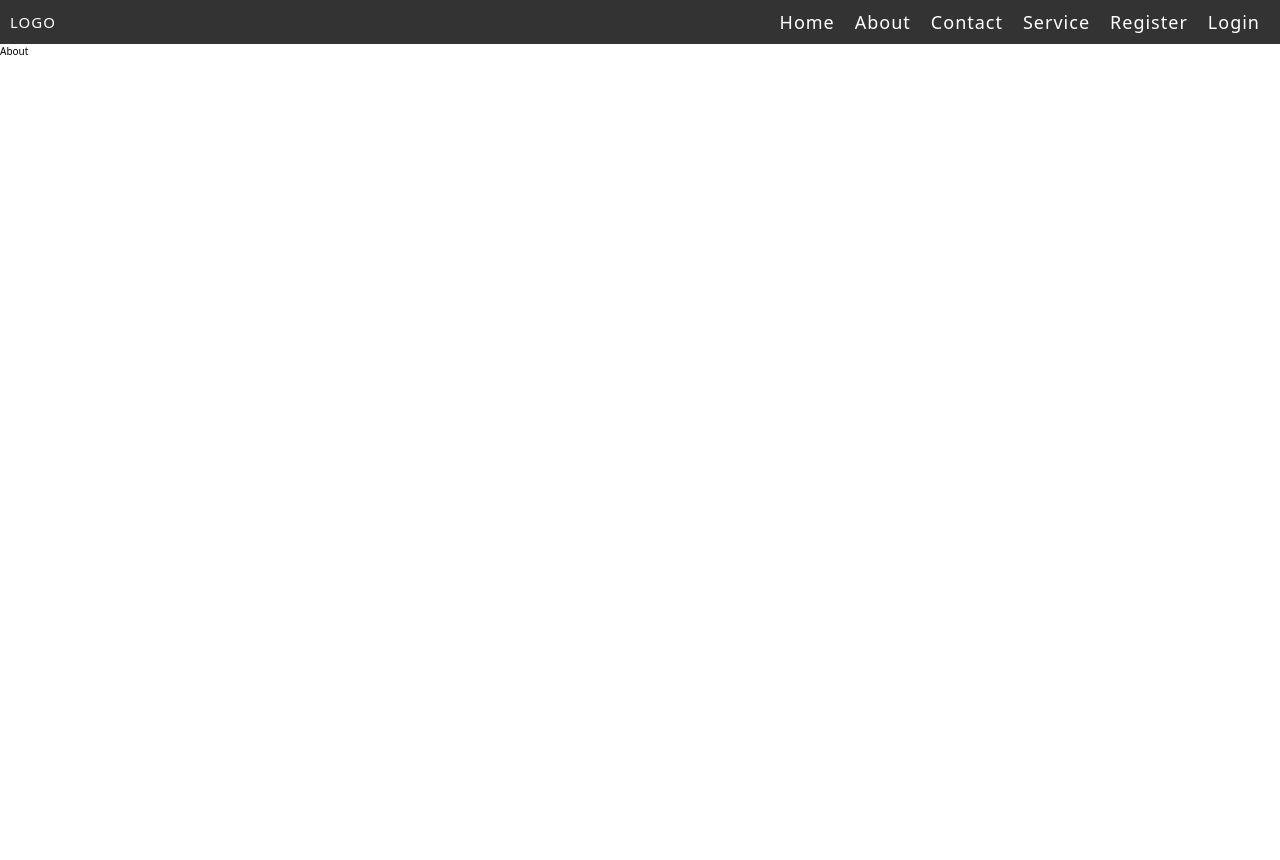
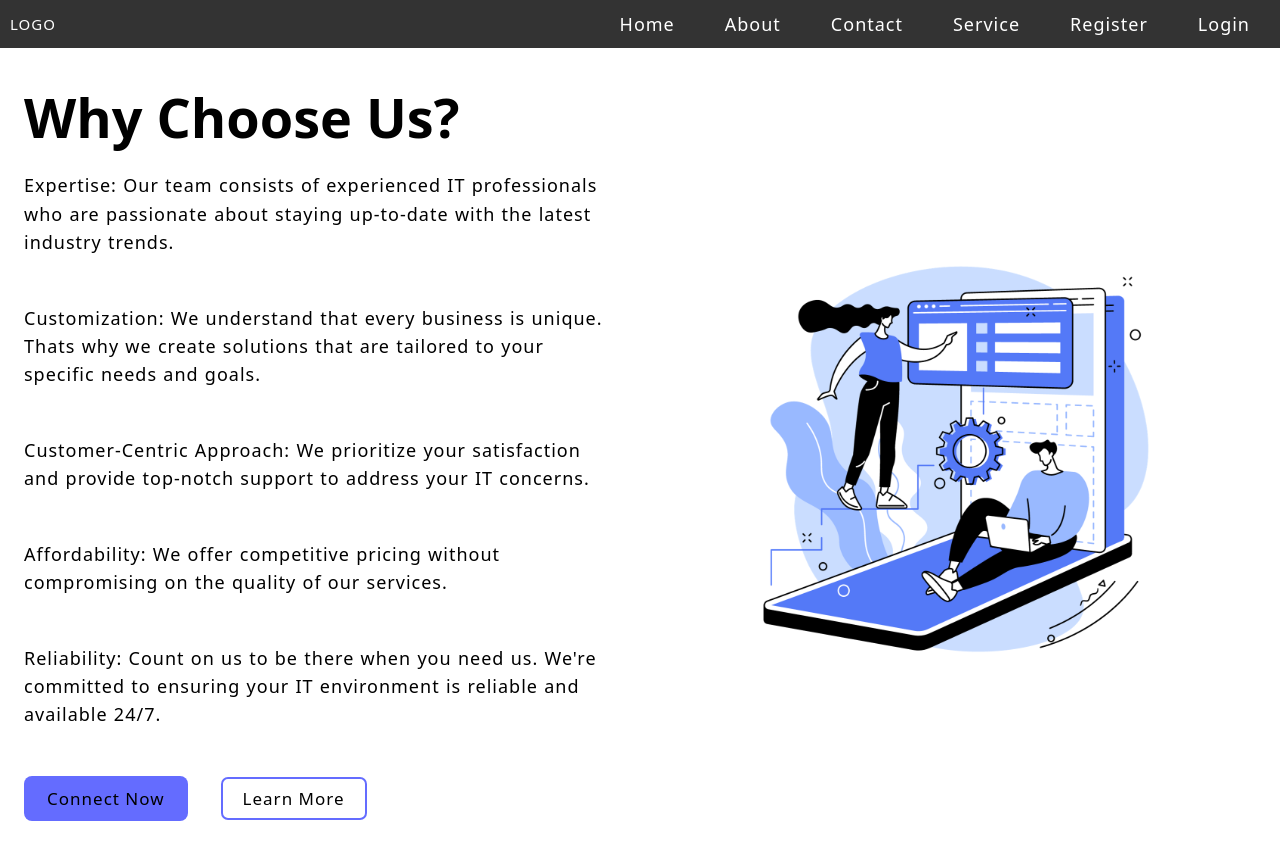
Before and after one commit to kumar-parajuli/Mern2023, a React (Create React App) app: page /about in a window 1280 px wide. Before the commit the page ends 800 px from the top, so only its background shows below. Built offline with nearby package versions, Linux system fonts and the light colour scheme; no server answers.

Commit message:
code cleanup by changing code

```diff
--- a/src/App.js
+++ b/src/App.js
@@ -8,6 +8,7 @@ import Login from "./pages/Login";
 import Register from "./pages/Register";
 import Navebar from "./Components/Navebar";
 import Logout from "./pages/Logout";
+import { Error } from "./pages/Error";
 
 function App() {
   return (
@@ -21,6 +22,7 @@ function App() {
         <Route path="/login" element={<Login />} />
         <Route path="/register" element={<Register />} />
         <Route path="/logout" element={<Logout />} />
+        <Route path="*" element={<Error />} />
       </Routes>
     </BrowserRouter>
   );
--- a/src/Components/Navebar.js
+++ b/src/Components/Navebar.js
@@ -1,8 +1,10 @@
 import React from "react";
 import { NavLink } from "react-router-dom";
 import { useAuth } from "../store/auth";
-const Navebar = () => {
+
+const Navbar = () => {
   const { isLoggedIn } = useAuth();
+
   const navStyle = {
     display: "flex",
     justifyContent: "space-between",
@@ -23,6 +25,13 @@ const Navebar = () => {
     textDecoration: "none",
     color: "#fff",
     margin: "0 1rem",
+    padding: "0.5rem 1rem",
+    borderRadius: "5px",
+    transition: "background 0.3s ease",
+  };
+
+  const activeStyle = {
+    background: "#555",
   };
 
   return (
@@ -33,37 +42,71 @@ const Navebar = () => {
             LOGO
           </NavLink>
         </div>
-        <nav style={{ display: "flex", justifyContent: "space-end" }}>
-          <NavLink to="/" style={navLinkStyle}>
+        <nav style={{ display: "flex", justifyContent: "flex-end" }}>
+          <ul style={{ listStyle: "none", display: "flex", gap: "1rem" }}>
+            <li>
+              <NavLink to="/" style={navLinkStyle} activeStyle={activeStyle}>
                 Home
               </NavLink>
-          <NavLink to="/about" style={navLinkStyle}>
+            </li>
+            <li>
+              <NavLink
+                to="/about"
+                style={navLinkStyle}
+                activeStyle={activeStyle}>
                 About
               </NavLink>
-          <NavLink to="/contact" style={navLinkStyle}>
+            </li>
+            <li>
+              <NavLink
+                to="/contact"
+                style={navLinkStyle}
+                activeStyle={activeStyle}>
                 Contact
               </NavLink>
-          <NavLink to="/service" style={navLinkStyle}>
+            </li>
+            <li>
+              <NavLink
+                to="/service"
+                style={navLinkStyle}
+                activeStyle={activeStyle}>
                 Service
               </NavLink>
+            </li>
             {isLoggedIn ? (
-            <NavLink to="/logout" style={navLinkStyle}>
+              <li>
+                <NavLink
+                  to="/logout"
+                  style={navLinkStyle}
+                  activeStyle={activeStyle}>
                   Logout
                 </NavLink>
+              </li>
             ) : (
               <>
-              <NavLink to="/register" style={navLinkStyle}>
+                <li>
+                  <NavLink
+                    to="/register"
+                    style={navLinkStyle}
+                    activeStyle={activeStyle}>
                     Register
                   </NavLink>
-              <NavLink to="/login" style={navLinkStyle}>
+                </li>
+                <li>
+                  <NavLink
+                    to="/login"
+                    style={navLinkStyle}
+                    activeStyle={activeStyle}>
                     Login
                   </NavLink>
+                </li>
               </>
             )}
+          </ul>
         </nav>
       </div>
     </header>
   );
 };
 
-export default Navebar;
+export default Navbar;
--- a/src/index.css
+++ b/src/index.css
@@ -132,6 +132,82 @@ button {
     }
   }
 }
+/* error page  */
+#error-page {
+  display: flex;
+  align-items: center;
+  justify-content: center;
+}
+#error-page .content {
+  max-width: 70rem;
+  text-align: center;
+}
+.content h2.header {
+  font-size: 18vw;
+  line-height: 1em;
+  animation: animate 10s ease-in-out infinite;
+  background: -webkit-repeating-linear-gradient(
+    -60deg,
+    #71b7e6,
+    var(--btn-color),
+    #b98acc,
+    #ee8176,
+    #b98acc,
+    var(--btn-color),
+    #9b59b6
+  );
+  background-size: 500%;
+  -webkit-background-clip: text;
+  -webkit-text-fill-color: transparent;
+  text-shadow: 1px 1px 2px rgba(255, 255, 255, 0.25);
+  position: relative;
+  -webkit-animation: animate 10s ease-in-out infinite;
+}
+
+@keyframes animate {
+  0% {
+    background-position: 0 0;
+  }
+  25% {
+    background-position: 100% 0;
+  }
+  50% {
+    background-position: 100% 100%;
+  }
+  75% {
+    background-position: 0% 100%;
+  }
+  100% {
+    background-position: 0% 0%;
+  }
+}
+.content h4 {
+  margin-bottom: 20px;
+  text-transform: uppercase;
+  font-size: 2rem;
+}
+
+.content .btns {
+  margin: 25px 0;
+  display: inline-flex;
+  justify-content: center;
+}
+.content .btns a {
+  display: inline-block;
+  margin: 0 10px;
+  text-decoration: none;
+  border: 2px solid var(--btn-color);
+  color: var(--btn-color);
+  font-weight: 500;
+  padding: 10px 25px;
+  border-radius: 25px;
+  text-transform: uppercase;
+  transition: all 0.3s ease;
+}
+.content .btns a:hover {
+  background: var(--btn-color);
+  color: #fff;
+}
 
 /***** End Hero  *****/
 
--- a/src/pages/About.js
+++ b/src/pages/About.js
@@ -1,7 +1,60 @@
-import React from "react";
+import { NavLink } from "react-router-dom";
+// import { Analytics } from "../components/Analytics";
 
-const About = () => {
-  return <div>About</div>;
+export const About = () => {
+  return (
+    <>
+      <main>
+        <section className="section-hero">
+          <div className="container grid grid-two-cols">
+            <div className="hero-content">
+              {/* <p>We care to cure your Health</p> */}
+
+              <h1>Why Choose Us? </h1>
+              <p>
+                Expertise: Our team consists of experienced IT professionals who
+                are passionate about staying up-to-date with the latest industry
+                trends.
+              </p>
+              <p>
+                Customization: We understand that every business is unique.
+                Thats why we create solutions that are tailored to your specific
+                needs and goals.
+              </p>
+              <p>
+                Customer-Centric Approach: We prioritize your satisfaction and
+                provide top-notch support to address your IT concerns.
+              </p>
+              <p>
+                Affordability: We offer competitive pricing without compromising
+                on the quality of our services.
+              </p>
+              <p>
+                Reliability: Count on us to be there when you need us. We're
+                committed to ensuring your IT environment is reliable and
+                available 24/7.
+              </p>
+              <div className="btn btn-group">
+                <NavLink to="/contact">
+                  <button className="btn"> Connect Now</button>
+                </NavLink>
+                <button className="btn secondary-btn">learn more</button>
+              </div>
+            </div>
+            <div className="hero-image">
+              <img
+                src="/images/about.png"
+                alt="coding buddies "
+                width="400"
+                height="500"
+              />
+            </div>
+          </div>
+        </section>
+      </main>
+
+      {/* <Analytics /> */}
+    </>
+  );
 };
-
 export default About;
--- a/src/pages/Contact.js
+++ b/src/pages/Contact.js
@@ -1,11 +1,21 @@
 import { useState } from "react";
+import { useAuth } from "../store/auth";
 export const Contact = () => {
   const [contact, setContact] = useState({
     username: "",
     email: "",
     message: "",
   });
-
+  const [userData, setUserData] = useState(true);
+  const { user } = useAuth();
+  if (userData && user) {
+    setContact({
+      username: user.username,
+      email: user.email,
+      message: "",
+    });
+    setUserData(false);
+  }
   // lets tackle our handleInput
   const handleInput = (e) => {
     const name = e.target.name;
--- /dev/null
+++ b/src/pages/Error.js
@@ -0,0 +1,23 @@
+import { NavLink } from "react-router-dom";
+
+export const Error = () => {
+  return (
+    <>
+      <section id="error-page">
+        <div className=" content">
+          <h2 className="header">404</h2>
+          <h4>Sorry! Page not found</h4>
+          <p>
+            Oops! It seems like the page you're trying to access doesn't exist.
+            If you believe there's an issue, feel free to report it, and we'll
+            look into it.
+          </p>
+          <div className="btns">
+            <NavLink to="/">return home</NavLink>
+            <NavLink to="/contact">report problem</NavLink>
+          </div>
+        </div>
+      </section>
+    </>
+  );
+};
--- a/src/pages/Login.js
+++ b/src/pages/Login.js
@@ -12,8 +12,8 @@ const Login = () => {
 
   const navigate = useNavigate();
   const { storeTokenInLS } = useAuth();
+  // let handle the input field value
   const handleInput = (e) => {
-    console.log(e);
     let name = e.target.name;
     let value = e.target.value;
 
@@ -22,6 +22,7 @@ const Login = () => {
       [name]: value,
     });
   };
+  // let handle the form submission
 
   const handleSubmit = async (e) => {
     e.preventDefault();
--- a/src/pages/Register.js
+++ b/src/pages/Register.js
@@ -42,6 +42,8 @@ const Register = () => {
       console.log(response);
     } catch (error) {
       console.error("register", error);
+      // Display the server response to the user
+      alert(`Registration failed: ${error.message}`);
     }
   };
   return (
--- a/src/store/auth.js
+++ b/src/store/auth.js
@@ -1,11 +1,11 @@
-import { createContext, useContext, useState } from "react";
+import { createContext, useContext, useEffect, useState } from "react";
 
 export const AuthContext = createContext();
 
 //create provider
 export const AuthProvider = ({ children }) => {
   const [token, setToken] = useState(localStorage.getItem("token"));
-
+  const [user, setUser] = useState("");
   //reuseable function
   const storeTokenInLS = (serverToken) => {
     return localStorage.setItem("token", serverToken);
@@ -24,7 +24,30 @@ export const AuthProvider = ({ children }) => {
     isLoggedIn,
     storeTokenInLS,
     LogoutUser,
+    user,
   };
+
+  //JWT AUTHENTICATION -- TO GET THE CURRENTLY LOGIN USER DATA
+  const userAuthentication = async () => {
+    try {
+      const response = await fetch("http://localhost:5000/api/auth/user", {
+        method: "GET",
+        headers: {
+          Authorization: `Bearer ${token}`,
+        },
+      });
+      if (response.ok) {
+        const data = await response.json();
+        console.log("user data", data.userData);
+        setUser(data.userData);
+      }
+    } catch (error) {
+      console.error("Error fetching user data");
+    }
+  };
+  useEffect(() => {
+    userAuthentication();
+  }, []);
 
   return (
     <AuthContext.Provider value={contextValues}>
```
Lines whose indentation alone changed are shown as unchanged.
